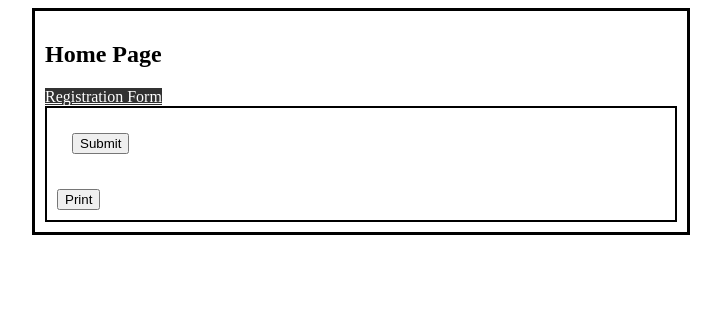
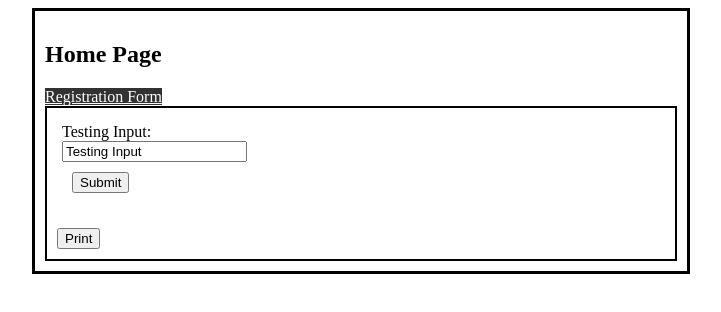
Before and after one commit to shortformikael/piktiv-submission, an Angular app: page /registration in a window 1280 px wide. Shown: the top 312 px of the page, without its empty margins (279-1000 px from the left). Built offline with nearby package versions, Linux system fonts and the light colour scheme.

Commit message:
input + basic code done

```diff
--- a/src/app/app.component.ts
+++ b/src/app/app.component.ts
@@ -3,7 +3,7 @@ import { Component } from '@angular/core';
 @Component({
   selector: 'app-root',
   templateUrl: './app.component.html',
-  styleUrls: ['./app.component.css']
+  styleUrls: ['./app.component.css'],
 })
 export class AppComponent {
   title = 'piktiv-submission';
--- a/src/app/app.module.ts
+++ b/src/app/app.module.ts
@@ -5,7 +5,6 @@ import { AppRoutingModule, RoutingComponents } from './app-routing.module';
 import { RegistrationInputComponent } from './registration/registration-input.component'
 import { AppComponent } from './app.component';
 import { ReactiveFormsModule } from '@angular/forms';
-import { RegistrationComponent } from './registration/registration.component';
 
 
 @NgModule({
--- /dev/null
+++ b/src/app/registration/input-control.service.ts
@@ -0,0 +1,18 @@
+import { Injectable } from '@angular/core';
+import { FormControl, FormGroup, Validators } from '@angular/forms';
+
+import { InputElement } from './input-element';
+
+@Injectable()
+export class InputControlService {
+  constructor() { }
+
+  toFormGroup(inputs: InputElement<string>[] ) {
+    const group: any = {};
+
+    inputs.forEach(input => {
+      group[input.name] = new FormControl(input.label || '');
+    });
+    return new FormGroup(group);
+  }
+}
--- a/src/app/registration/input.service.ts
+++ b/src/app/registration/input.service.ts
@@ -16,8 +16,8 @@ export class InputService {
         new InputElement({
             type: 'text',
             name: 'testing',
-            label: 'TestingInput',
-            required: true
+            label: 'Testing Input',
+            required: false
         })
 
     ];
--- a/src/app/registration/registration-input.component.html
+++ b/src/app/registration/registration-input.component.html
@@ -0,0 +1,6 @@
+<div [formGroup]="userReg">
+    <label>{{input.label}}: </label>
+    <div [ngSwitch]="input.type">
+        <input *ngSwitchCase="'text'" [formControlName]="input.name">
+    </div>
+</div>
--- a/src/app/registration/registration-input.component.ts
+++ b/src/app/registration/registration-input.component.ts
@@ -1,7 +1,8 @@
 import { Component, Input, OnInit } from '@angular/core';
 //Form management from @angular
 import { FormControl, FormGroup, Validators, FormsModule,ReactiveFormsModule } from '@angular/forms';
-//JSON request
+
+import { InputElement } from './input-element';
 
 
 @Component({
@@ -10,6 +11,7 @@ import { FormControl, FormGroup, Validators, FormsModule,ReactiveFormsModule } f
 })
 export class RegistrationInputComponent{
 
-
+    @Input() input!: InputElement<string>;
+    @Input() userReg!: FormGroup;
 
 }
--- a/src/app/registration/registration.component.html
+++ b/src/app/registration/registration.component.html
@@ -1,7 +1,7 @@
 <div id="body">
     <form [formGroup]="userReg" (ngSubmit)="onSubmit()">
-        <div>
-            <app-input></app-input>
+        <div *ngFor="let input of inputs">
+            <app-input [input]="input" [userReg]="userReg"></app-input>
         </div>
         <button type="submit" [disabled]="!userReg.valid">Submit</button>
     </form>
--- a/src/app/registration/registration.component.ts
+++ b/src/app/registration/registration.component.ts
@@ -3,19 +3,25 @@ import { Component, Input, OnInit } from '@angular/core';
 import { FormControl, FormGroup, Validators, FormsModule,ReactiveFormsModule } from '@angular/forms';
 //JSON request
 import JSONRequest from './example-request.json';
-import { RegistrationInputComponent } from './registration-input.component'
 
 import { InputElement } from './input-element';
+import { InputControlService } from './input-control.service'
+import { stringify } from '@angular/compiler/src/util';
+import { InputService } from './input.service';
 
 @Component({
   selector: 'app-registration',
   templateUrl: './registration.component.html',
-  styleUrls: ['./registration.component.css']
+  styleUrls: ['./registration.component.css'],
+  providers: [ InputControlService, InputService ]
 })
 export class RegistrationComponent implements OnInit{
+  inputs: InputElement<string>[] = [];
 
   //Instancing of form controls
-  userReg = new FormGroup({});
+  userReg!: FormGroup;
+
+  payLoad = '';
 
   //Instance of JSON request
   request:{
@@ -27,7 +33,13 @@ export class RegistrationComponent implements OnInit{
     password:string,
   } = JSONRequest;
 
+  constructor(private ics: InputControlService, service: InputService) {
+    this.inputs = service.getInputs();
+    this.userReg = this.ics.toFormGroup(this.inputs);
 
+    //console.log(this.userReg)
+    //console.log(this.inputs);
+  }
 
   ngOnInit(): void {
 
@@ -35,7 +47,7 @@ export class RegistrationComponent implements OnInit{
 
   //Function called on submission of form
   onSubmit() {
-
+    this.payLoad = JSON.stringify(this.userReg.getRawValue());
   }
 
   print() {
```
